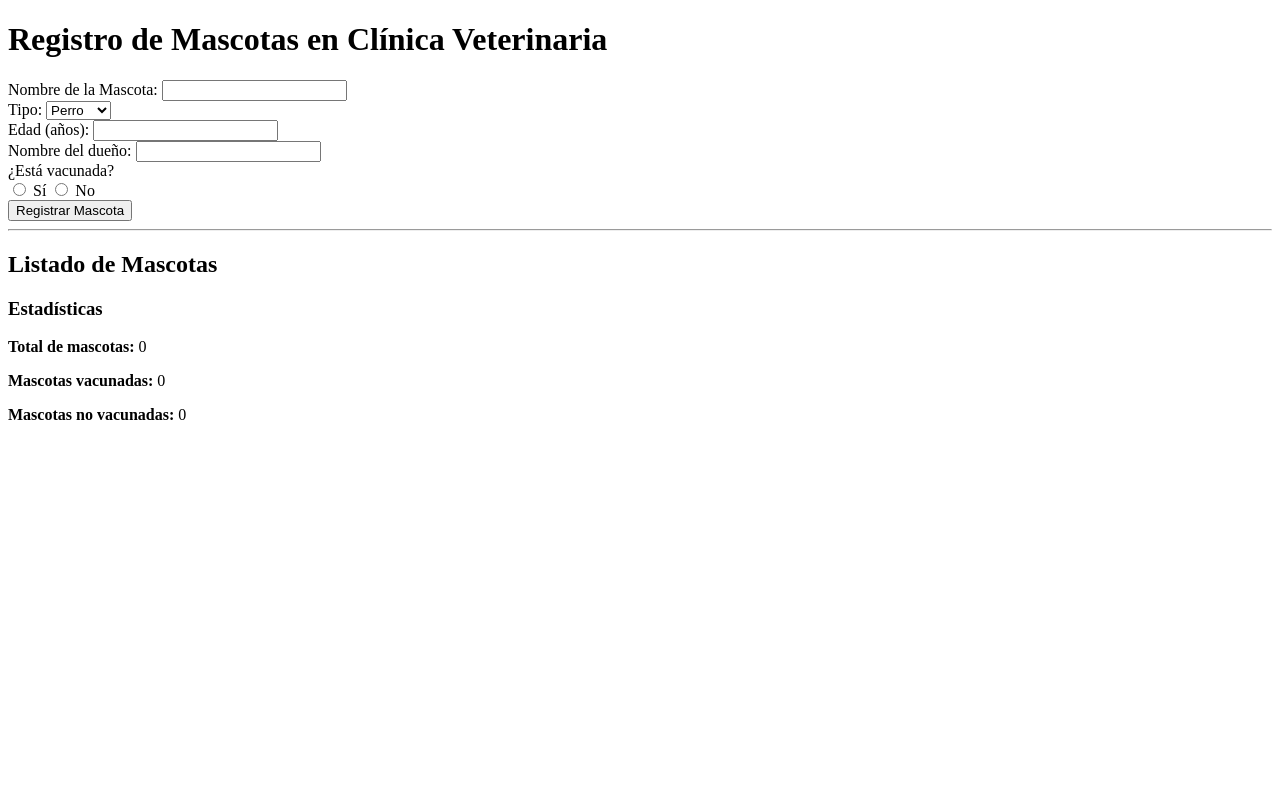
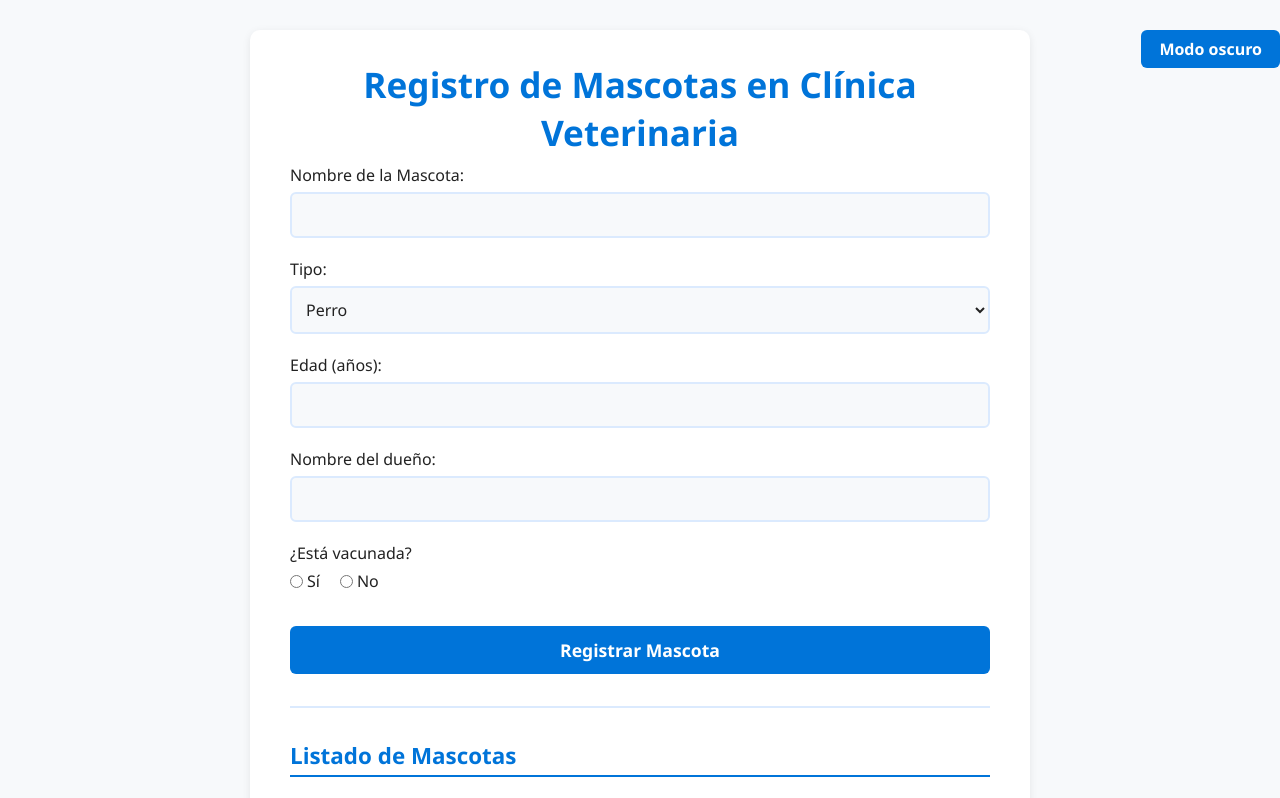
Before and after one commit to PabloApasa/pv_tp3_grupo3, a plain HTML site: page Ejercicio02/punto2.html in a window 1280 px wide. Shown: the top 798 px of the page. Drawn offline with Linux system fonts and the light colour scheme.

Commit message:
Se agregó el boton de Modo oscuro y se agregó el estilo para el  Ejercicio2 punto2.html - Ana Florencia Navarro

```diff
--- a/Ejercicio02/index.css
+++ b/Ejercicio02/index.css
@@ -0,0 +1,211 @@
+/* MODO CLARO */
+:root {
+    --bg-main: #f7f9fb;
+    --bg-container: #fff;
+    --bg-list: #f7f9fb;
+    --bg-stats: #f1f5f9;
+    --border: #e3e8ee;
+    --primary: #0074d9;
+    --primary-dark: #005fa3;
+    --text: #222;
+    --vacunada: #2ecc40;
+    --no-vacunada: #ff4136;
+}
+
+/* MODO OSCURO */
+body.dark-mode {
+    --bg-main: #181c24;
+    --bg-container: #23283a;
+    --bg-list: #23283a;
+    --bg-stats: #1a1e2b;
+    --border: #2c3244;
+    --primary: #4fc3f7;
+    --primary-dark: #0288d1;
+    --text: #e3e8ee;
+    --vacunada: #43e97b;
+    --no-vacunada: #ff6b81;
+}
+
+body, h1, h2, h3, p, ul, li, label, input, select, button {
+    margin: 0;
+    padding: 0;
+    box-sizing: border-box;
+    font-family: 'Segoe UI', Arial, sans-serif;
+}
+
+body {
+    background: var(--bg-main);
+    color: var(--text);
+    transition: background 0.3s, color 0.3s;
+}
+
+.container {
+    max-width: 700px;
+    margin: 30px auto;
+    background: var(--bg-container);
+    border-radius: 10px;
+    box-shadow: 0 2px 8px rgba(0,0,0,0.08);
+    padding: 30px 40px;
+    transition: background 0.3s;
+}
+
+h1 {
+    color: var(--primary);
+    text-align: center;
+    font-size: 2.2rem;
+    margin-bottom: 8px;
+    font-weight: bold;
+}
+
+h2 {
+    color: var(--primary);
+    font-size: 1.4rem;
+    margin-top: 32px;
+    margin-bottom: 12px;
+    font-weight: bold;
+    border-bottom: 2px solid var(--primary);
+    padding-bottom: 4px;
+}
+
+h3 {
+    color: var(--primary);
+    font-size: 1.1rem;
+    margin-bottom: 8px;
+    font-weight: bold;
+}
+
+form {
+    margin-bottom: 24px;
+}
+
+.form-group {
+    margin-bottom: 18px;
+}
+
+label {
+    display: block;
+    font-weight: 500;
+    margin-bottom: 6px;
+}
+
+input[type="text"], input[type="number"], select {
+    width: 100%;
+    padding: 10px;
+    border: 2px solid #dbeafe;
+    border-radius: 6px;
+    font-size: 1rem;
+    margin-bottom: 2px;
+    background: var(--bg-main);
+    color: var(--text);
+    transition: border-color 0.2s, background 0.3s, color 0.3s;
+}
+
+input[type="text"]:focus, input[type="number"]:focus, select:focus {
+    border-color: var(--primary);
+    outline: none;
+}
+
+.radio-group {
+    display: flex;
+    gap: 20px;
+    margin-top: 4px;
+}
+
+.radio-group label {
+    font-weight: normal;
+    display: flex;
+    align-items: center;
+    gap: 4px;
+}
+
+button[type="submit"], .modo-btn {
+    width: 100%;
+    background: var(--primary);
+    color: #fff;
+    font-size: 1.1rem;
+    font-weight: bold;
+    border: none;
+    border-radius: 6px;
+    padding: 12px 0;
+    cursor: pointer;
+    margin-top: 10px;
+    transition: background 0.2s;
+}
+
+button[type="submit"]:hover, .modo-btn:hover {
+    background: var(--primary-dark);
+}
+
+.modo-btn {
+    width: auto;
+    float: right;
+    margin-top: 0;
+    margin-bottom: 16px;
+    padding: 8px 18px;
+    font-size: 1rem;
+}
+
+hr {
+    margin: 32px 0 18px 0;
+    border: none;
+    border-top: 2px solid #dbeafe;
+}
+
+#listaMascotas {
+    list-style: none;
+    padding: 0;
+}
+
+#listaMascotas li {
+    background: var(--bg-list);
+    border: 2px solid var(--border);
+    border-radius: 8px;
+    margin-bottom: 18px;
+    padding: 18px 22px;
+    box-shadow: 0 1px 4px rgba(0,0,0,0.04);
+    transition: background 0.3s, border 0.3s;
+}
+
+#listaMascotas li strong {
+    color: var(--primary);
+    font-size: 1.1rem;
+    font-weight: bold;
+    display: block;
+    margin-bottom: 6px;
+}
+
+#listaMascotas li .vacunada {
+    color: var(--vacunada);
+    font-weight: bold;
+}
+
+#listaMascotas li .no-vacunada {
+    color: var(--no-vacunada);
+    font-weight: bold;
+}
+
+#estadisticas {
+    background: var(--bg-stats);
+    border-radius: 8px;
+    padding: 16px 20px;
+    margin-top: 24px;
+    box-shadow: 0 1px 4px rgba(0,0,0,0.04);
+    transition: background 0.3s;
+}
+
+#estadisticas p {
+    margin-bottom: 6px;
+    font-size: 1rem;
+}
+
+@media (max-width: 600px) {
+    .container {
+        padding: 16px 8px;
+    }
+    h1 {
+        font-size: 1.3rem;
+    }
+    h2 {
+        font-size: 1.1rem;
+    }
+}
--- a/Ejercicio02/punto2.html
+++ b/Ejercicio02/punto2.html
@@ -9,6 +9,9 @@
 </head>
 
 <body>
+
+ <button class="modo-btn" onclick="document.body.classList.toggle('dark-mode')"> Modo oscuro</button>
+
     <div class="container">
         <h1>Registro de Mascotas en Clínica Veterinaria</h1>
 
```
